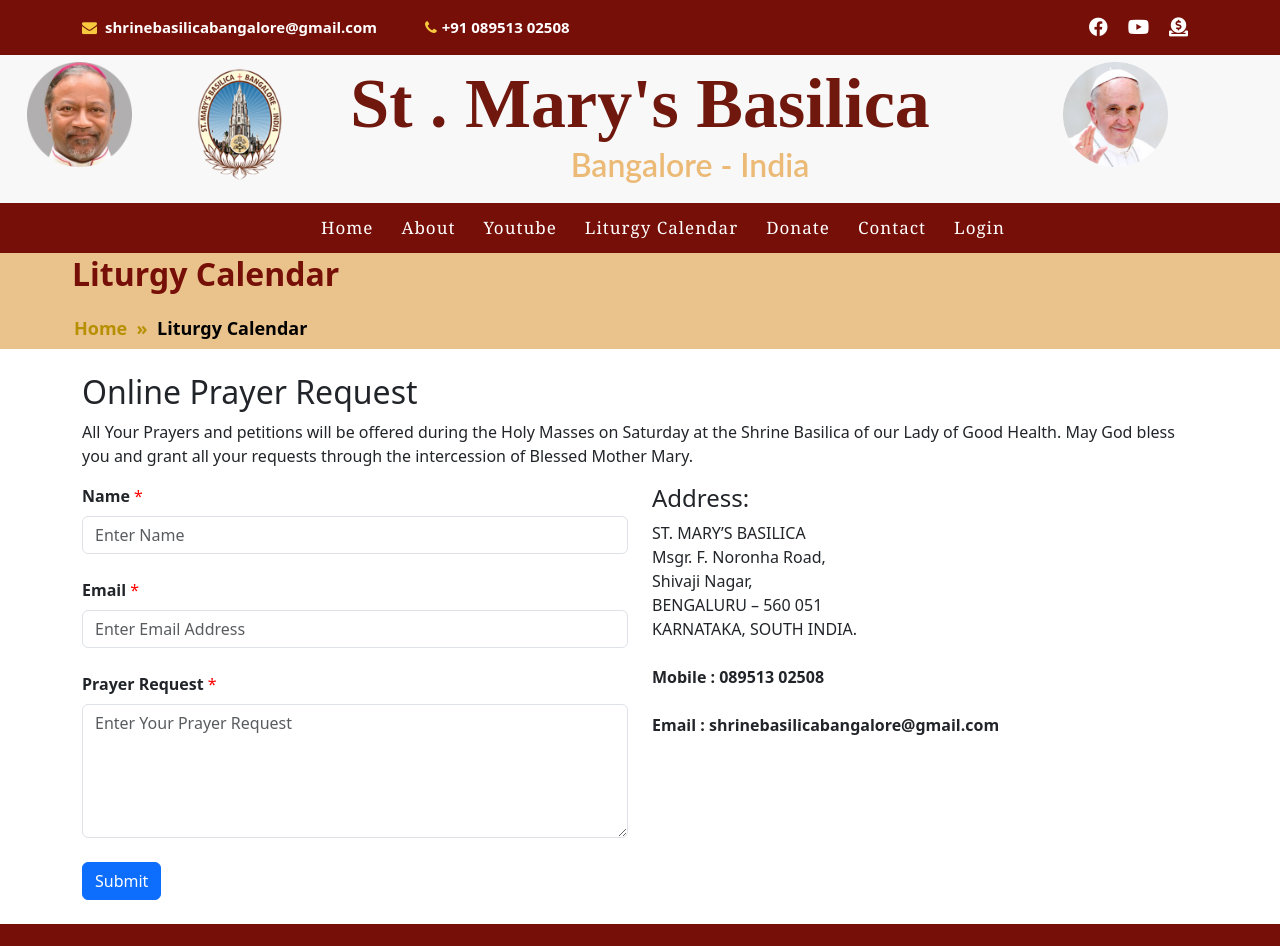
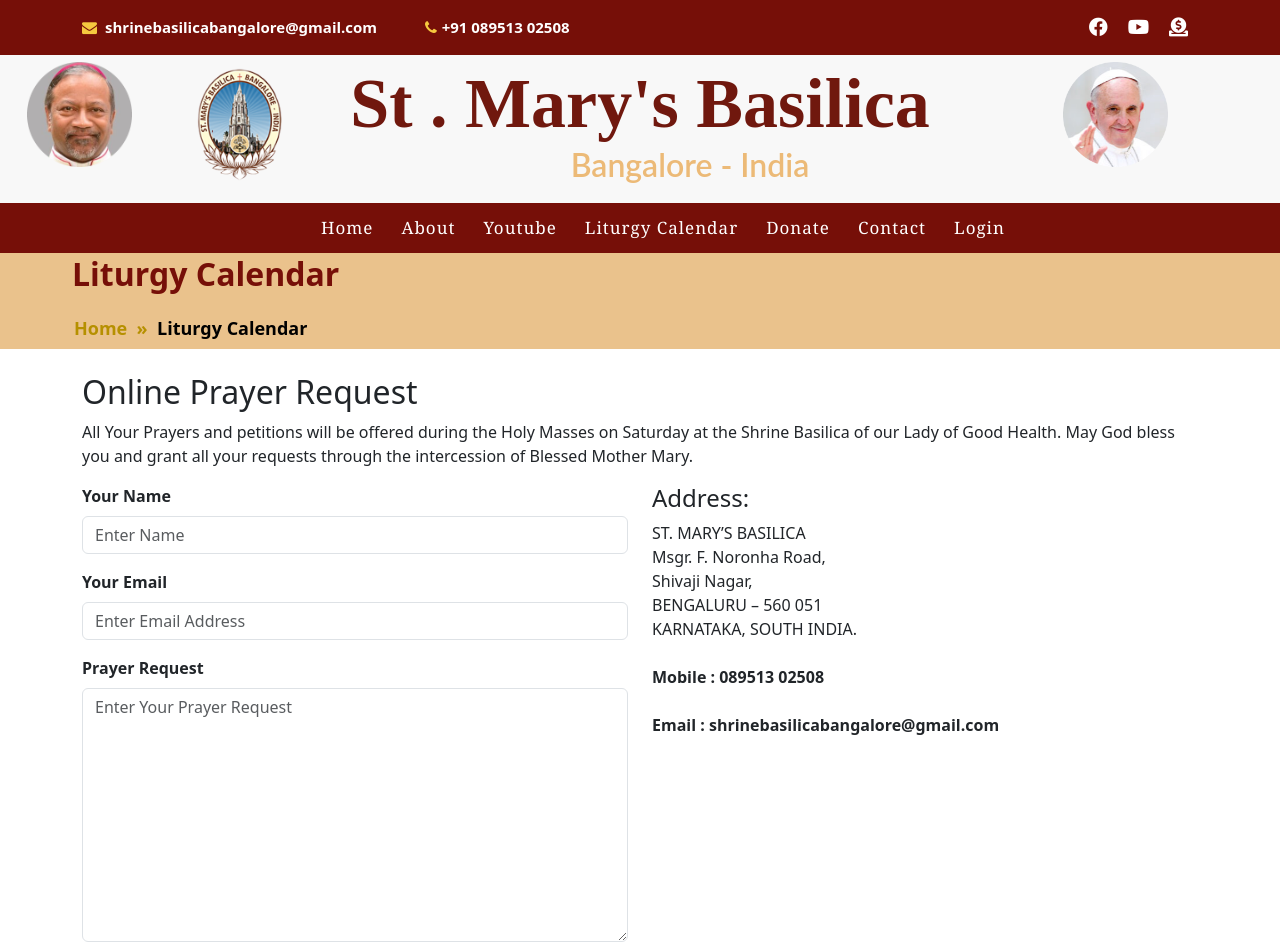
Before and after one commit to sakthi-sakthi/react-shrine, a React (Create React App) app: page /prayer-request in a window 1280 px wide. Shown: the top 946 px of the page. Built offline with nearby package versions, Linux system fonts and the light colour scheme.

Commit message:
change the prayer request
change the prayer request

```diff
--- a/src/pages/prayerrequest.jsx
+++ b/src/pages/prayerrequest.jsx
@@ -1,71 +1,42 @@
-import React, { useState } from 'react';
-import { Container, Row, Col, Form } from 'react-bootstrap';
-import { Link } from 'react-router-dom';
-import { ToastContainer, toast } from 'react-toastify';
-import 'react-toastify/dist/ReactToastify.css';
-import Axios from 'axios';
-import { FontAwesomeIcon } from '@fortawesome/react-fontawesome';
-import { faSpinner } from '@fortawesome/free-solid-svg-icons';
-import Header from '../components/header';
-import Footer from '../components/footer';
-import ApiUrl from '../components/API/Api';
+import React, { useState } from "react";
+import { Container, Row, Col } from "react-bootstrap";
+import { Link } from "react-router-dom";
+import "react-toastify/dist/ReactToastify.css";
+import { useNavigate } from "react-router-dom";
+import Header from "../components/header";
+import Footer from "../components/footer";
+import ApiUrl from "../components/API/Api";
+import { useForm } from "react-hook-form";
+import axios from "axios";
+import Swal from "sweetalert2";
+function Prayerrequest() {
+  const {
+    register,
+    handleSubmit,
+    formState: { errors },
+  } = useForm({ mode: "onChange" });
 
-function Prayerrequest() {
-    const initialFormData = {
-        name: '',
-        email: '',
-        mobile: '',
-        message: '',
-    };
-
-    const [formData, setFormData] = useState(initialFormData);
-    const [loading, setLoading] = useState(false);
-
-    const handleSubmit = (e) => {
-        e.preventDefault();
-        const { name, email, prayerrequest } = formData;
-
-        if (!name) {
-            toast.error('Name is required');
-        } else if (name.length < 3) {
-            toast.error('Name should contain at least 3 letters');
-        } else if (/[^A-Za-z\s.]/.test(name)) {
-            toast.error('Name should only contain letters');
-        } else if (!email) {
-            toast.error('Email is required');
-        } else if (!/^[A-Za-z0-9]+@[A-Za-z0-9.-]+\.[A-Za-z]{2,4}$/.test(email)) {
-            toast.error('Email is not valid');
-        } else if (!prayerrequest) {
-            toast.error('Prayer Request is required');
-        } else {
-            setLoading(true);
-
-
-            const dataToSend = {
-                name,
-                email,
-                prayerrequest,
-            };
-
-            Axios.post(`${ApiUrl}/store/contact/`, dataToSend)
-                .then((response) => {
-                    console.log('Form submitted with data:', formData);
-                    setFormData(initialFormData);
-                    toast.success('Prayer Request submitted successfully');
+  const navigate = useNavigate();
+  function onSubmitcontactform(data, e) {
+    axios
+      .post(`${ApiUrl}/store-prayerrequest`, data)
+      .then((Response) => {
+        console.log(Response);
+        if (Response.status === 201) {
+          Swal.fire("Submited Successfully..!", "", "success");
+          e.target.reset();
+          //   navigate("/contact");
+        }
       })
-                .catch((error) => {
-                    toast.error('Failed to submit the form: ' + error.message);
-                })
-                .finally(() => {
-                    setLoading(false);
+      .catch((err) => {
+        Swal.fire({
+          icon: "error",
+          title: "Oops...",
+          text: "Something went wrong!",
+          footer: err.message,
+        });
       });
   }
-    };
-
-    const handleChange = (e) => {
-        const { name, value } = e.target;
-        setFormData({ ...formData, [name]: value });
-    };
 
   return (
     <>
@@ -73,87 +44,133 @@
       <div className="home-mother">
         <div className="container" style={{ padding: "30px" }}>
           <h3 className="entry-title motherhouse">
-                        <h2 style={{ color: "#760f08", fontWeight: "bold" }}>Liturgy Calendar</h2>
+            <h2 style={{ color: "#760f08", fontWeight: "bold" }}>
+              Liturgy Calendar
+            </h2>
           </h3>
           <div className="brudcrums">
-                        <span className="pagename" style={{ color: "#000", fontWeight: "bold" }}><Link to={"/"} style={{ textDecoration: "none" }}> Home &nbsp;»&nbsp;{" "}</Link></span>
-                        <span className="pagename" style={{ color: "#000", fontWeight: "bold" }}>Liturgy Calendar</span>
+            <span
+              className="pagename"
+              style={{ color: "#000", fontWeight: "bold" }}>
+              <Link to={"/"} style={{ textDecoration: "none" }}>
+                {" "}
+                Home &nbsp;»&nbsp;{" "}
+              </Link>
+            </span>
+            <span
+              className="pagename"
+              style={{ color: "#000", fontWeight: "bold" }}>
+              Liturgy Calendar
+            </span>
           </div>
         </div>
       </div>
       <br />
       <Container>
         <h2>Online Prayer Request</h2>
-                <p>All Your Prayers and petitions will be offered during the Holy Masses on Saturday at the Shrine Basilica of our Lady of Good Health. May God bless you and grant all your requests through the intercession of Blessed Mother Mary.</p>
+        <p>
+          All Your Prayers and petitions will be offered during the Holy Masses
+          on Saturday at the Shrine Basilica of our Lady of Good Health. May God
+          bless you and grant all your requests through the intercession of
+          Blessed Mother Mary.
+        </p>
         <Row>
           <Col xs={12} md={6}>
-                        <Form onSubmit={handleSubmit}>
-                                <Form.Group>
-                                    <Form.Label><b>Name</b> <span style={{ color: "red" }}>*</span></Form.Label>
-                                    <Form.Control
+            <form
+              className="php-email-form"
+              onSubmit={handleSubmit(onSubmitcontactform)}>
+              <div className="row">
+                <div className="form-group ">
+                  <label htmlFor="name">
+                    <b>Your Name</b>
+                  </label>
+                  <input
                     type="text"
+                    name="name"
+                    className="form-control"
                     placeholder="Enter Name"
-                                        name="name"
-                                        value={formData.name}
-                                        onChange={handleChange}
-                                        autoComplete="off"
+                    id="name"
+                    {...register("name", { required: true })}
+                    aria-invalid={errors?.name ? "true" : "false"}
                   />
-                                </Form.Group>
-                            <br/>
-                            <Form.Group>
-                                <Form.Label><b>Email</b> <span style={{ color: "red" }}>*</span></Form.Label>
-                                <Form.Control
-                                    type="text"
+                  {errors?.name?.type === "required" && (
+                    <div className="text-danger text_error">
+                      <label className="errlabel">Name is required</label>
+                    </div>
+                  )}
+                </div>
+                <div className="form-group">
+                  <label htmlFor="name">
+                    <b>Your Email</b>
+                  </label>
+                  <input
+                    type="email"
+                    className="form-control"
                     name="email"
                     placeholder="Enter Email Address"
-                                    value={formData.email}
-                                    onChange={handleChange}
-                                    autoComplete="off"
+                    id="email"
+                    {...register("email", { required: true })}
+                    aria-invalid={errors?.email ? "true" : "false"}
                   />
-                            </Form.Group>
-                            <br />
-                            <Form.Group>
-                                <Form.Label><b>Prayer Request</b> <span style={{ color: "red" }}>*</span></Form.Label>
-                                <Form.Control
-                                    as="textarea"
-                                    rows={5}
+                  {errors?.email?.type === "required" && (
+                    <div className="text-danger text_error">
+                      <label className="errlabel">Email is required</label>
+                    </div>
+                  )}
+                </div>
+              </div>
+              <div className="form-group">
+                <label htmlFor="name">
+                  <b>Prayer Request</b>
+                </label>
+                <textarea
+                  className="form-control"
+                  name="prayer_request"
                   placeholder="Enter Your Prayer Request"
-                                    name="prayerrequest"
-                                    value={formData.prayerrequest}
-                                    onChange={handleChange}
-                                    autoComplete="off"
+                  rows={10}
+                  defaultValue={""}
+                  {...register("prayer_request", { required: true })}
+                  aria-invalid={errors?.prayer_request ? "true" : "false"}
                 />
-                            </Form.Group>
-                            <br/>
-                            <button type="submit" className="btn btn-primary" disabled={loading}>
-                                {loading ? (
-                                    <>
-                                        <span className="loader">
-                                            <FontAwesomeIcon icon={faSpinner} spin />
-                                        </span>
-                                        &nbsp;Submitting...
-                                    </>
-                                ) : (
-                                    'Submit'
+                {errors?.prayer_request?.type === "required" && (
+                  <div className="text-danger text_error">
+                    <label className="errlabel">
+                      Prayer Request is required
+                    </label>
+                  </div>
                 )}
+              </div>
+
+              <div className="text-center">
+                <button type="submit" className="btn btn-success">
+                  Send Message
                 </button>
-                        </Form>
+              </div>
+            </form>
           </Col>
           <Col xs={12} md={6}>
             <h4>Address:</h4>
             <p>
-                            ST. MARY’S BASILICA<br />
-                            Msgr. F. Noronha Road,<br />
-                            Shivaji Nagar,<br />
-                            BENGALURU – 560 051<br />
-                            KARNATAKA, SOUTH INDIA.<br /><br />
-                            <b>Mobile : 089513 02508</b><br /><br />
+              ST. MARY’S BASILICA
+              <br />
+              Msgr. F. Noronha Road,
+              <br />
+              Shivaji Nagar,
+              <br />
+              BENGALURU – 560 051
+              <br />
+              KARNATAKA, SOUTH INDIA.
+              <br />
+              <br />
+              <b>Mobile : 089513 02508</b>
+              <br />
+              <br />
               <b>Email : shrinebasilicabangalore@gmail.com</b>
             </p>
           </Col>
         </Row>
       </Container>
-            <ToastContainer />
+
       <br />
       <Footer />
     </>
```
Also changed, not shown: package.json (+6 -3 lines), src/components/lastrow.jsx (+48 -9 lines), 1 other file (tests, documents, lock files or other folders). Lines whose indentation alone changed are shown as unchanged.
